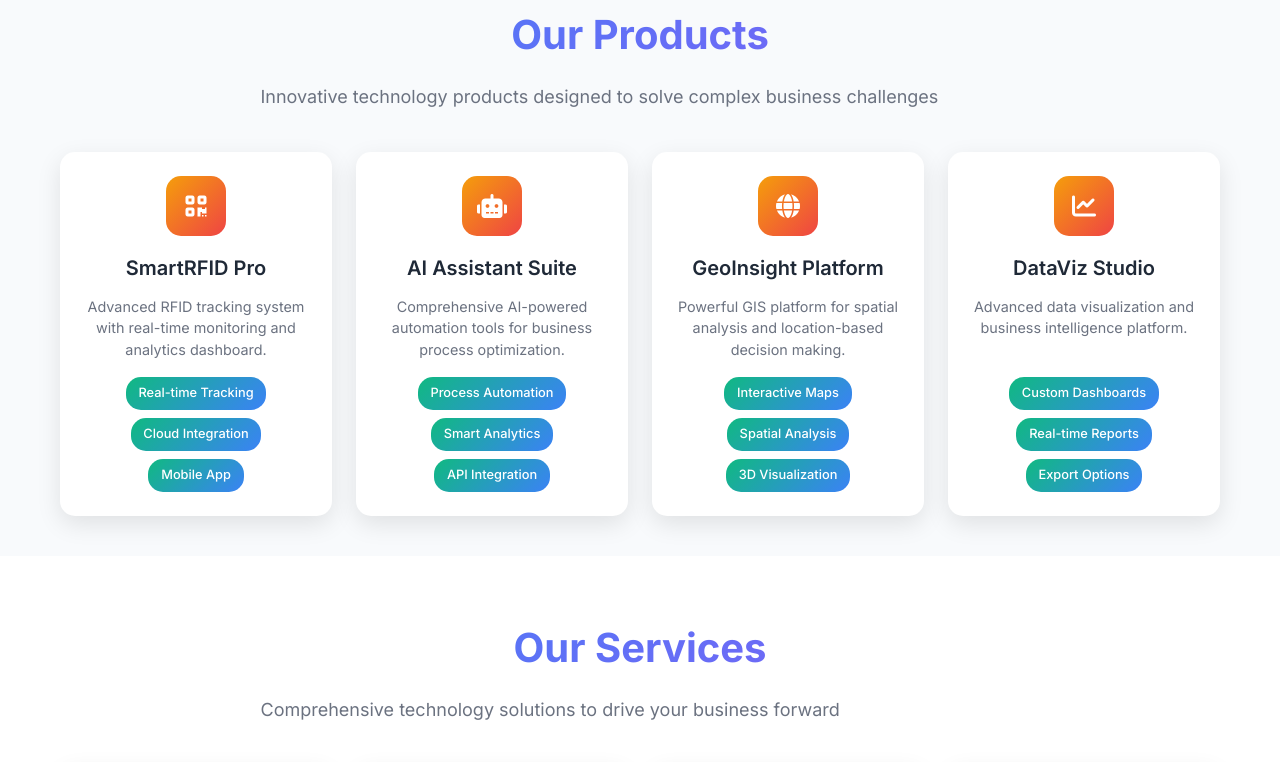
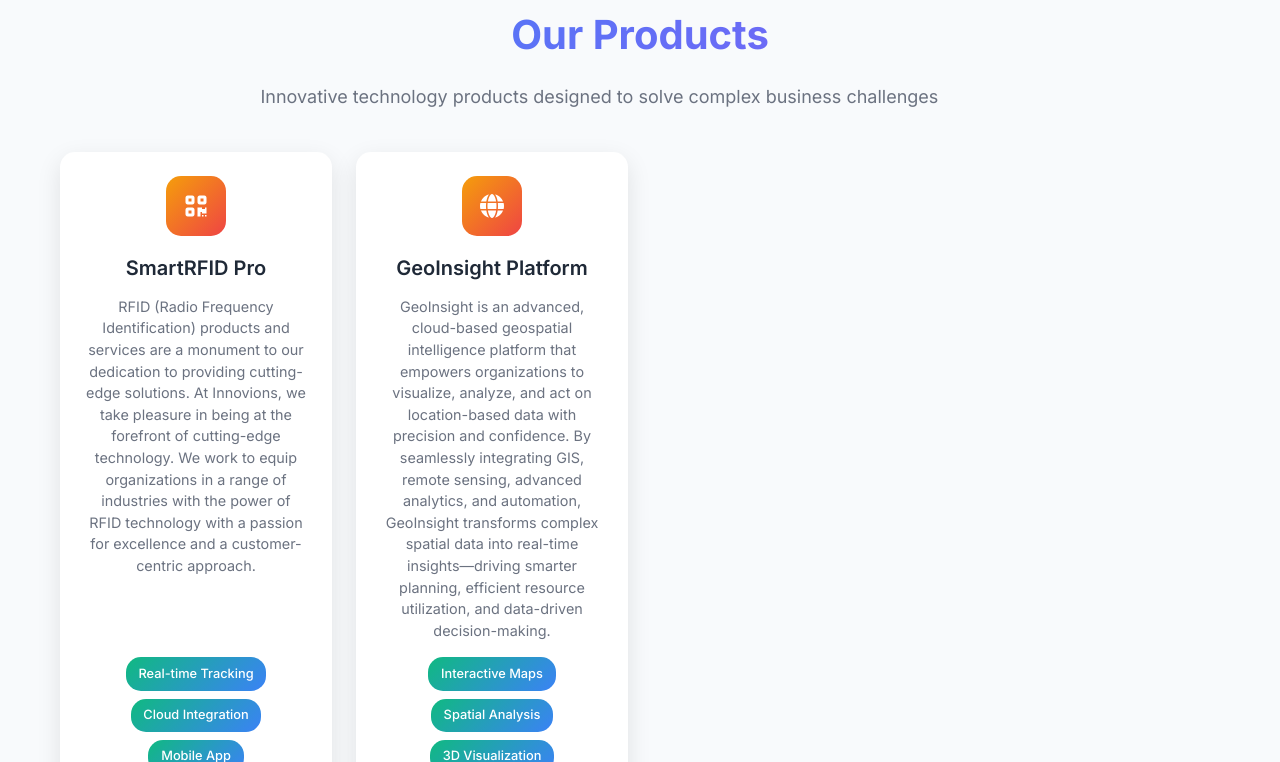
Before and after one commit to abbyy007-code/innovions, a plain HTML site: page index.html in a window 1280 px wide. Shown: the part 1693-2455 px from the top of the page. Drawn offline with Linux system fonts and the light colour scheme.

Commit message:
Update index.html
Removed Service and Product Card

```diff
--- a/index.html
+++ b/index.html
@@ -142,14 +142,14 @@
                         <i class="fas fa-qrcode"></i>
                     </div>
                     <h3>SmartRFID Pro</h3>
-                    <p>Advanced RFID tracking system with real-time monitoring and analytics dashboard.</p>
+                    <p>RFID (Radio Frequency Identification) products and services are a monument to our dedication to providing cutting-edge solutions. At Innovions, we take pleasure in being at the forefront of cutting-edge technology. We work to equip organizations in a range of industries with the power of RFID technology with a passion for excellence and a customer-centric approach.</p>
                     <div class="product-features">
                         <span>Real-time Tracking</span>
                         <span>Cloud Integration</span>
                         <span>Mobile App</span>
                     </div>
                 </div>
-                <div class="product-card">
+                <!-- <div class="product-card">
                     <div class="product-image">
                         <i class="fas fa-robot"></i>
                     </div>
@@ -160,20 +160,20 @@
                         <span>Smart Analytics</span>
                         <span>API Integration</span>
                     </div>
-                </div>
+                </div> -->
                 <div class="product-card">
                     <div class="product-image">
                         <i class="fas fa-globe"></i>
                     </div>
                     <h3>GeoInsight Platform</h3>
-                    <p>Powerful GIS platform for spatial analysis and location-based decision making.</p>
+                    <p>GeoInsight is an advanced, cloud-based geospatial intelligence platform that empowers organizations to visualize, analyze, and act on location-based data with precision and confidence. By seamlessly integrating GIS, remote sensing, advanced analytics, and automation, GeoInsight transforms complex spatial data into real-time insights—driving smarter planning, efficient resource utilization, and data-driven decision-making.</p>
                     <div class="product-features">
                         <span>Interactive Maps</span>
                         <span>Spatial Analysis</span>
                         <span>3D Visualization</span>
                     </div>
                 </div>
-                <div class="product-card">
+                <!-- <div class="product-card">
                     <div class="product-image">
                         <i class="fas fa-chart-line"></i>
                     </div>
@@ -184,7 +184,7 @@
                         <span>Real-time Reports</span>
                         <span>Export Options</span>
                     </div>
-                </div>
+                </div> -->
             </div>
         </div>
     </section>
@@ -197,14 +197,14 @@
                 <p>Comprehensive technology solutions to drive your business forward</p>
             </div>
             <div class="services-grid">
-                <div class="service-card">
+                <!-- <div class="service-card">
                     <div class="service-icon">
                         <i class="fas fa-wifi"></i>
                     </div>
                     <h3>RFID Solutions</h3>
                     <p>RFID (Radio Frequency Identification) products and services are a monument to our dedication to providing cutting-edge solutions. At Innovions, we take pleasure in being at the forefront of cutting-edge technology. We work to equip organizations in a range of industries with the power of RFID technology with a passion for excellence and a customer-centric approach.</p>
 
-                </div>
+                </div> -->
                 <div class="service-card">
                     <div class="service-icon">
                         <i class="fas fa-brain"></i>
```
